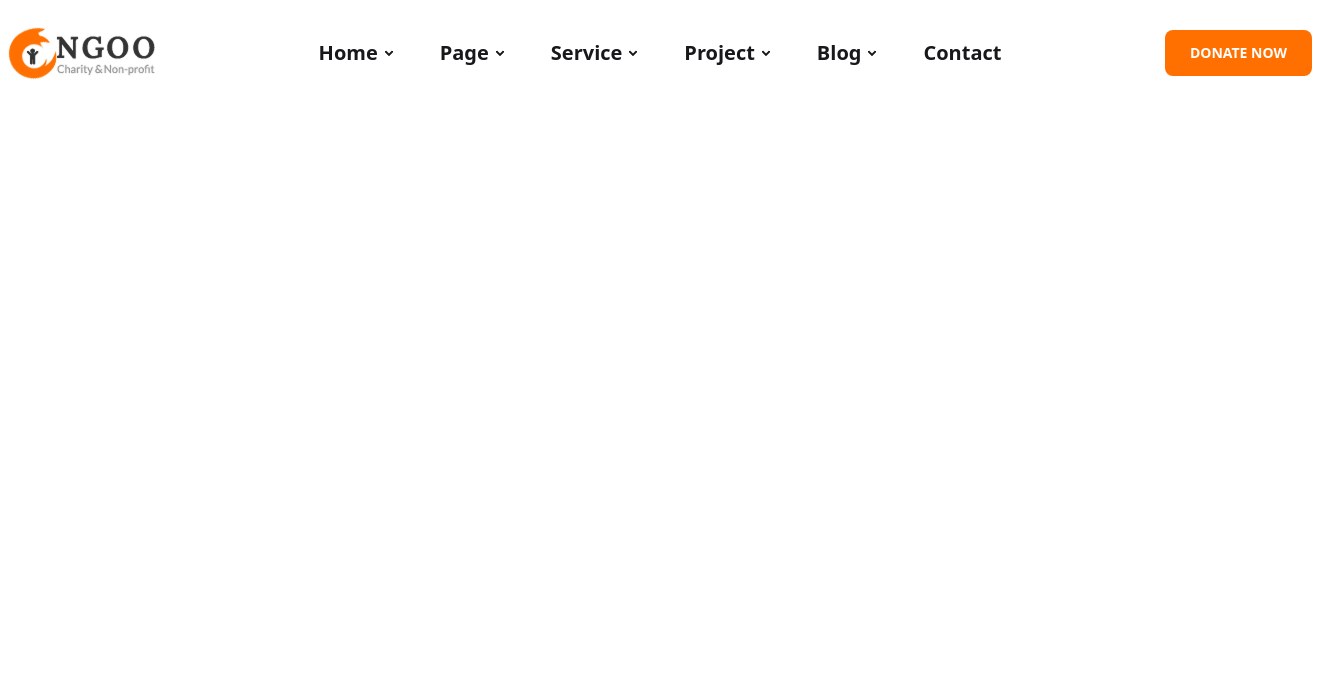
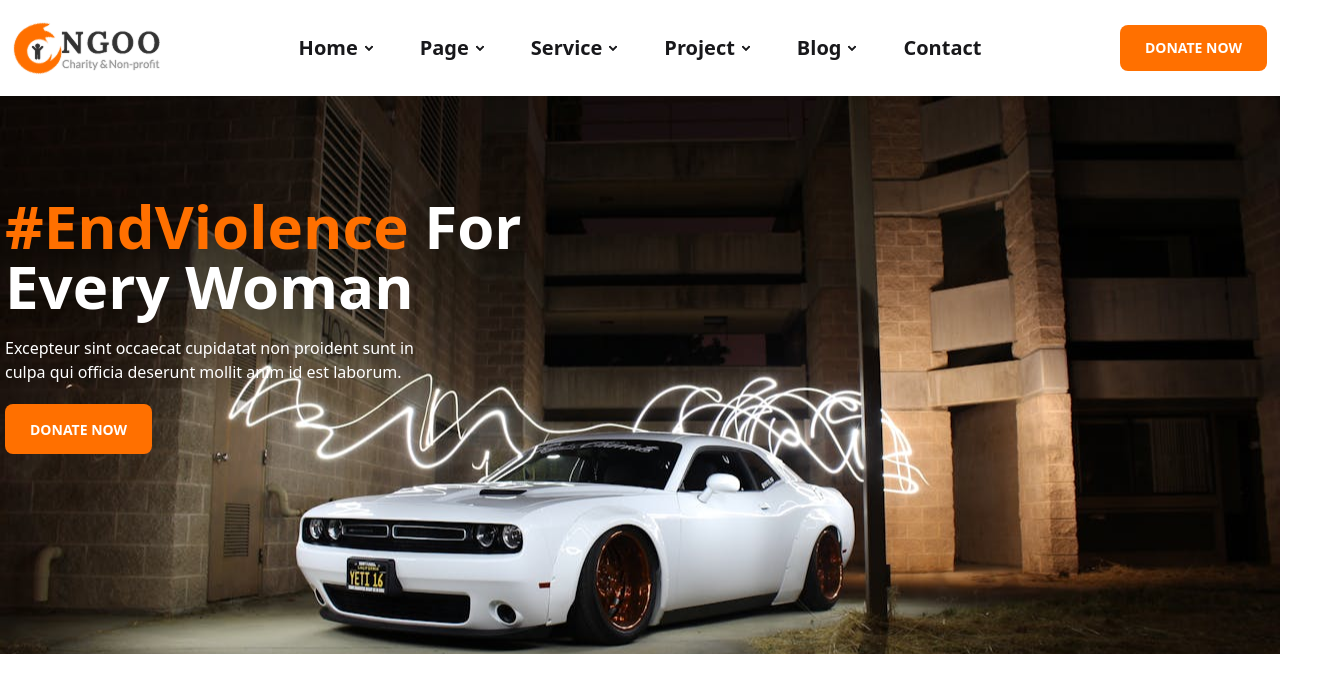
Before and after one commit to TwahidulislamDev/Home-Work-23, a plain HTML site: page index.html in a window 1280 px wide. Shown: the whole page, 1320 px wide, since content can reach past the window. Drawn offline with nearby package versions, Linux system fonts and the light colour scheme.

Commit message:
add banner Section

```diff
--- a/index.html
+++ b/index.html
@@ -4,11 +4,15 @@
     <meta charset="UTF-8" />
     <meta name="viewport" content="width=device-width, initial-scale=1.0" />
     <link
-      href="https://cdn.jsdelivr.net/npm/daisyui@5" rel="stylesheet"type="text/css"/>
+      href="https://cdn.jsdelivr.net/npm/daisyui@5"
+      rel="stylesheet"
+      type="text/css"
+    />
     <script src="https://unpkg.com/@tailwindcss/browser@4"></script>
   </head>
   <body>
-    <div class="navbar w-[1320px] m-auto py-[25px]">
+    <!-- Header part Start  -->
+    <div class="navbar w-[1270px] m-auto py-[20px]">
       <div class="navbar-start">
         <div class="dropdown">
           <div tabindex="0" role="button" class="btn btn-ghost lg:hidden">
@@ -106,7 +110,23 @@
         >
       </div>
     </div>
-
-
+    <!-- Header Part End  -->
+    <!-- Banner part Start  -->
+    <div
+      class="bannerPart bg-[url('./images/bannerImg02.jpg')] pt-[100px] pb-[200px] bg-no-repeat bg-cover bg-center"
+    >
+      <div class="container w-[1270px] m-auto">
+        <h1 class="text-6xl text-white w-1/2 font-semibold text-/[120%]">
+          <span class="text-[#FF7000]">#EndViolence</span> For Every Woman
+        </h1>
+        <p class="text-md text-white w-1/3 font-normal pt-5">
+          Excepteur sint occaecat cupidatat non proident sunt in culpa qui
+          officia deserunt mollit anim id est laborum.
+        </p>
+        <div class="mt-5 py-[13px] px-[25px] bg-[#FF7000] rounded-lg inline-block">
+          <a href="#" class=" text-sm font-semibold text-white">DONATE NOW</a>
+        </div>
+    </div>
+    <!-- Banner part End  -->
   </body>
 </html>
```
Also changed, not shown: images/bannerImg.jpg (added), images/bannerImg01.jpg (added), images/bannerImg02.jpg (added).
